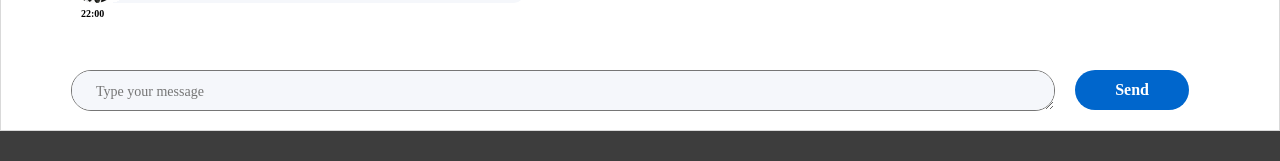
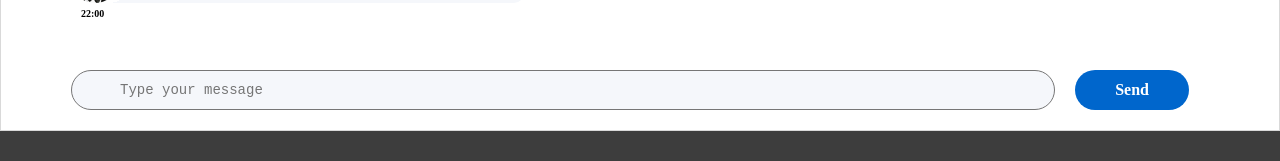
Before and after one commit to Steelmen87/Ignat_3_try, a React (Create React App) app: page / in a window 1280 px wide. Shown: the part 345-506 px from the top of the page. Built offline with nearby package versions, Linux system fonts and the light colour scheme.

Commit message:
textarea -> need done

```diff
--- a/src/s2-homeworks/hw01/message-sender/MessageSender.module.scss
+++ b/src/s2-homeworks/hw01/message-sender/MessageSender.module.scss
@@ -5,25 +5,29 @@
   margin: 0 70px;
   align-items: center;
 
+  .textarea {
+    display: block;
+    background-color: #F5F7FB;
+    border-radius: 20px;
+    width: 100%;
+    height: 40px !important;
+
+    overflow: hidden;
+    resize: none;
+    padding: 11px 0 11px 24px;
+  }
+
   textarea::placeholder {
-    font-family: Montserrat;
     font-size: 14px;
     font-weight: 400;
     line-height: 17px;
     letter-spacing: 0;
     text-align: left;
-    padding: 12px 24px;
+    padding: 0 24px;
+
 
   }
 
-  .textarea {
-    display: block;
-    background-color: #F5F7FB;
-    border-radius: 20px;
-    width: 100%;
-
-    overflow : auto;
-  }
 
   .button {
 
@@ -45,6 +49,7 @@
     &:hover {
 
     }
+
     &:active {
 
     }
--- a/src/s2-homeworks/hw01/message-sender/MessageSender.tsx
+++ b/src/s2-homeworks/hw01/message-sender/MessageSender.tsx
@@ -51,7 +51,7 @@ const MessageSender = (props: any) => {
                     className={s.textarea}
                     ref={textareaRef}
 
-                    rows={3}
+
                     title={'Shift+Enter for send'}
                     placeholder={'Type your message'}
                     value={text}
```
